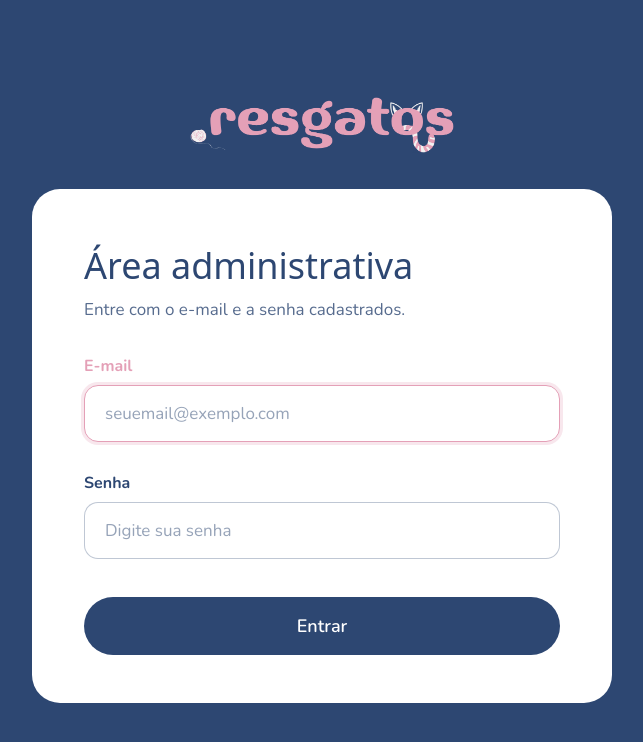
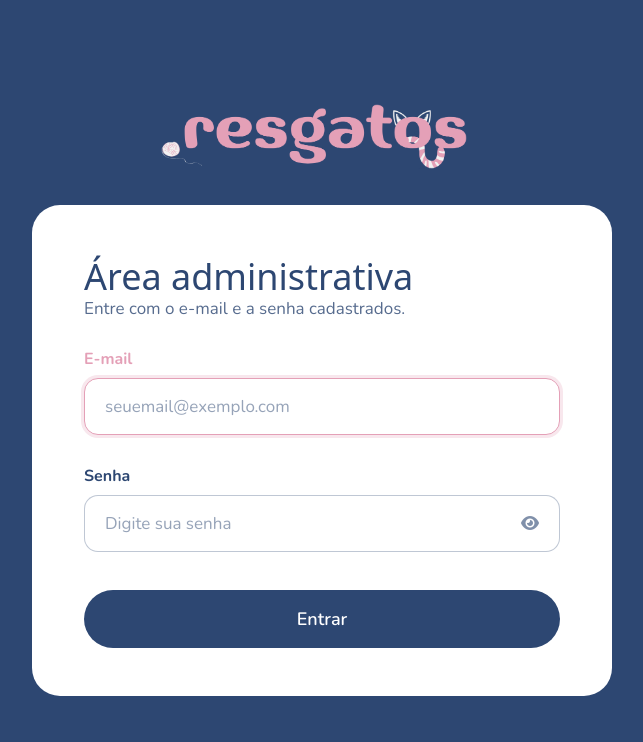
Before and after one commit to 7diegojr/Resgatos, an ASP.NET Core app: page /Admin/Conta/Login in a window 1280 px wide. Shown: the top 742 px of the page, without its empty margins (318-961 px from the left). Run offline with ASP.NET Core 8, Linux system fonts and the light colour scheme; some web fonts are replaced.

Commit message:
Finaliza a Página de Login e a Sidebar da Área Administrativa

```diff
--- a/Resgatos/Areas/Admin/Views/Conta/Login.cshtml
+++ b/Resgatos/Areas/Admin/Views/Conta/Login.cshtml
@@ -21,7 +21,13 @@
 
         <div class="login-field">
             <label asp-for="Senha"></label>
-            <input asp-for="Senha" placeholder="Digite sua senha" autocomplete="current-password" />
+            <div class="login-password">
+                <input asp-for="Senha" placeholder="Digite sua senha" autocomplete="current-password" />
+                <button type="button" class="login-password-toggle" id="login-toggle-senha"
+                        aria-label="Mostrar senha" aria-pressed="false">
+                    <i class="fa-solid fa-eye" aria-hidden="true"></i>
+                </button>
+            </div>
             <span asp-validation-for="Senha" class="login-error"></span>
         </div>
 
--- a/Resgatos/Areas/Admin/Views/Shared/_LoginLayout.cshtml
+++ b/Resgatos/Areas/Admin/Views/Shared/_LoginLayout.cshtml
@@ -11,6 +11,8 @@
         <img class="login-logo" src="~/img/layout/logo.png" alt="Resgatos">
         @RenderBody()
     </main>
+
+    <script src="~/js/admin/login.js" asp-append-version="true"></script>
 </body>
 
 </html>
--- a/Resgatos/Areas/Admin/Views/Shared/_Sidebar.cshtml
+++ b/Resgatos/Areas/Admin/Views/Shared/_Sidebar.cshtml
@@ -72,7 +72,7 @@
         </a>
 
         <form asp-area="Admin" asp-controller="Conta" asp-action="Logout" method="post">
-            <button type="submit" class="sidebar-link sidebar-link-logout">
+            <button type="submit" class="sidebar-link">
                 <i class="fa-solid fa-right-from-bracket" aria-hidden="true"></i><span>Sair</span>
             </button>
         </form>
--- a/Resgatos/wwwroot/css/admin/admin.css
+++ b/Resgatos/wwwroot/css/admin/admin.css
@@ -59,8 +59,9 @@ body {
 }
 
 .login-logo {
-    height: 56px;
+    height: 65px;
     width: auto;
+    margin-right: 16px;
 }
 
 .login-card {
@@ -74,13 +75,13 @@ body {
 .login-title {
     font-size: 36px;
     color: var(--blue-700);
-    margin-bottom: 8px;
+    line-height: 1.1;
 }
 
 .login-subtitle {
     font-size: 17px;
     opacity: 0.8;
-    margin-bottom: 34px;
+    margin-bottom: 28px;
 }
 
 .login-form {
@@ -127,6 +128,45 @@ body {
 
 .login-field:focus-within label {
     color: var(--pink-500);
+}
+
+/* Campo de senha com o botão de mostrar/esconder dentro */
+.login-password {
+    position: relative;
+}
+
+.login-password input {
+    padding-right: 60px;
+}
+
+.login-password-toggle {
+    position: absolute;
+    top: 50%;
+    right: 8px;
+    transform: translateY(-50%);
+    width: 44px;
+    height: 44px;
+    display: flex;
+    align-items: center;
+    justify-content: center;
+    border: none;
+    border-radius: 10px;
+    background-color: transparent;
+    color: var(--blue-700);
+    font-size: 16px;
+    opacity: 0.6;
+    cursor: pointer;
+    transition: opacity 0.3s ease, color 0.3s ease;
+}
+
+.login-password-toggle:hover,
+.login-password-toggle[aria-pressed="true"] {
+    opacity: 1;
+}
+
+.login-password-toggle:focus-visible {
+    outline: 2px solid var(--pink-500);
+    outline-offset: 1px;
 }
 
 .login-error {
@@ -211,15 +251,15 @@ body {
 
 /* ============ PAINEL: menu lateral ============ */
 .sidebar {
-    flex: 0 0 280px;
-    width: 280px;
+    flex: 0 0 290px;
+    width: 290px;
     height: 100vh;
     position: sticky;
     top: 0;
     display: flex;
     flex-direction: column;
     gap: 22px;
-    padding: 26px 16px 20px;
+    padding: 34px 16px 28px;
     background-color: var(--blue-700);
     color: var(--white);
     overflow-y: auto;
@@ -244,6 +284,7 @@ body {
 .sidebar-logo img {
     height: 36px;
     width: auto;
+    margin-right: 16px;
 }
 
 /* O botão de fechar só existe no celular */
@@ -309,7 +350,7 @@ body {
     list-style: none;
     display: flex;
     flex-direction: column;
-    gap: 4px;
+    gap: 5px;
 }
 
 .sidebar-list-separated {
@@ -334,7 +375,7 @@ body {
     text-decoration: none;
     cursor: pointer;
     opacity: 0.85;
-    transition: background-color 0.2s ease, opacity 0.2s ease;
+    transition: background-color 0.3s ease, opacity 0.3s ease;
 }
 
 .sidebar-link i {
@@ -372,10 +413,6 @@ body {
     gap: 4px;
     padding-top: 14px;
     border-top: 1px solid rgba(255, 255, 255, 0.18);
-}
-
-.sidebar-link-logout:hover {
-    background-color: var(--pink-500);
 }
 
 /* Fundo escurecido atrás do menu aberto (só no celular) */
--- /dev/null
+++ b/Resgatos/wwwroot/js/admin/login.js
@@ -0,0 +1,23 @@
+// Botão de mostrar/esconder a senha na tela de login.
+(function () {
+    "use strict";
+
+    var campo = document.getElementById("Senha");
+    var botao = document.getElementById("login-toggle-senha");
+
+    if (!campo || !botao) return;
+
+    var icone = botao.querySelector("i");
+
+    botao.addEventListener("click", function () {
+        var mostrar = campo.type === "password";
+
+        campo.type = mostrar ? "text" : "password";
+        icone.className = mostrar ? "fa-solid fa-eye-slash" : "fa-solid fa-eye";
+        botao.setAttribute("aria-pressed", mostrar ? "true" : "false");
+        botao.setAttribute("aria-label", mostrar ? "Ocultar senha" : "Mostrar senha");
+
+        // Devolve o foco ao campo, para quem está digitando continuar de onde parou
+        campo.focus();
+    });
+})();
```
